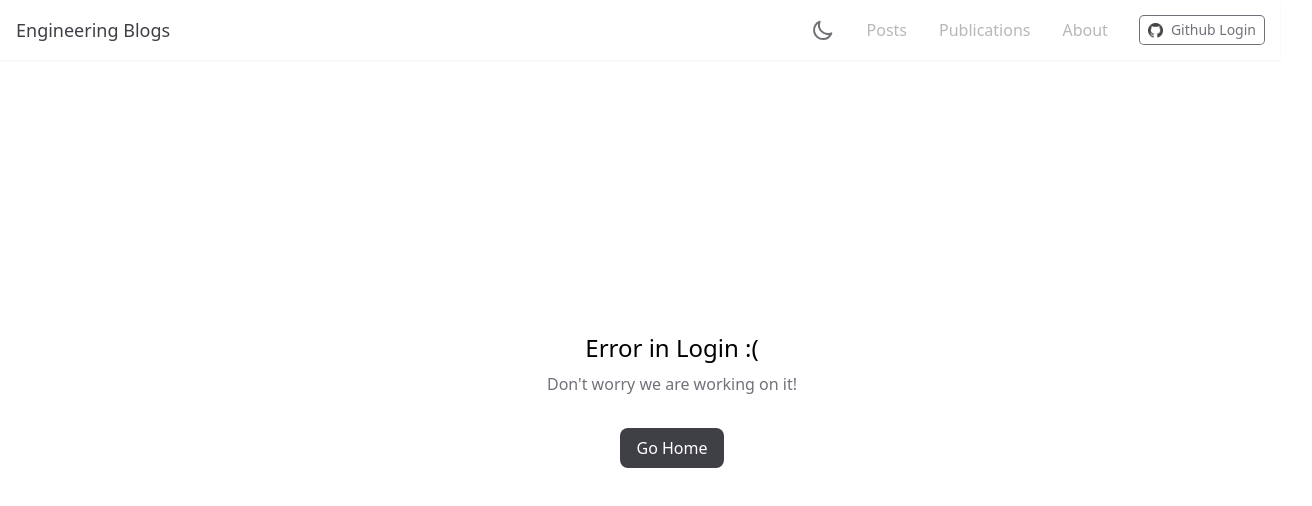
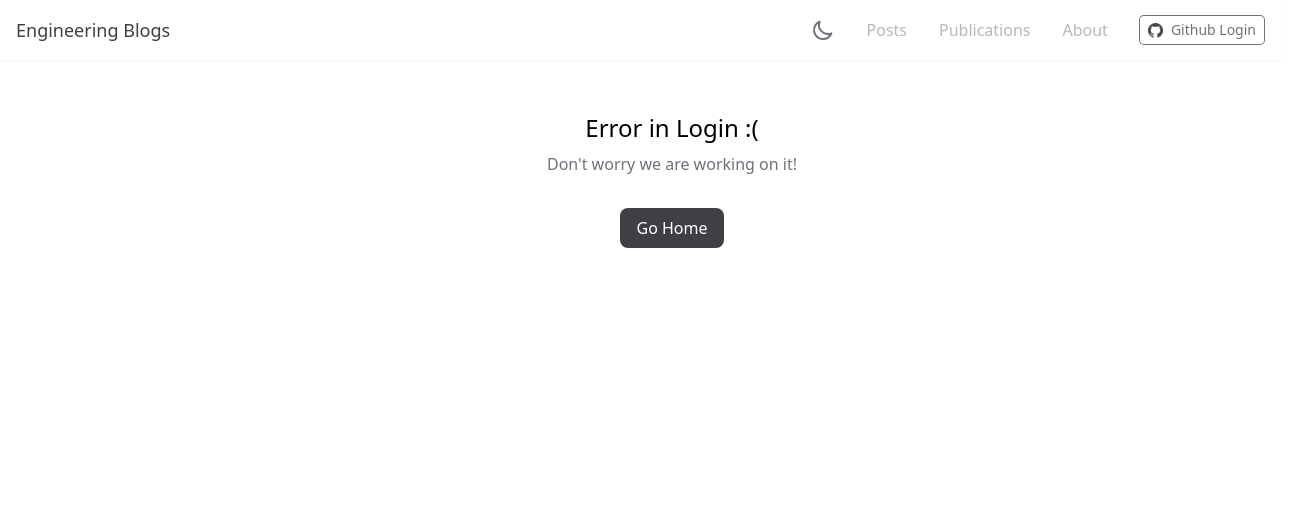
Before and after one commit to gurleensethi/engineering-blogs, a Next.js app in the folder frontend/: page /login/error in a window 1280 px wide. Shown: the top 506 px of the page, 1312 px wide, since content can reach past the window. Built offline with nearby package versions, Linux system fonts and the light colour scheme; no server answers.

Commit message:
fix: no dropdown background problem, css scrolling issue, flair colors issue.

```diff
--- a/frontend/src/components/Page.tsx
+++ b/frontend/src/components/Page.tsx
@@ -33,12 +33,12 @@ export const Page: FC<AppProps> = ({ Component, pageProps }) => {
 
   return (
     <div className={`${darkMode.isEnabled ? "dark" : ""}`}>
-      <div className="bg-white dark:bg-gray-900 h-screen">
+      <div className="h-screen w-screen">
         <div className="fixed">
           <TopBar />
         </div>
         <TopBarLoading isLoading={isLoading} />
-        <div className="px-8 py-24 fade-in h-screen w-screen overflow-scroll">
+        <div className="px-8 py-24 fade-in bg-white dark:bg-gray-900 min-h-full min-w-full">
           <Component {...pageProps} />
         </div>
       </div>
--- a/frontend/src/components/TopBar.tsx
+++ b/frontend/src/components/TopBar.tsx
@@ -81,7 +81,7 @@ export default function TopBar() {
           </svg>
         </div>
         {(isDropDownOpen || isSmall) && (
-          <div className="absolute left-0 right-0 top-full m-2 rounded-md p-2 shadow-lg sm:flex sm:items-center sm:relative sm:left-auto sm:top-auto sm:right-auto sm:shadow-none sm:m-0 sm:p-0">
+          <div className="bg-white dark:bg-black absolute left-0 right-0 top-full m-2 rounded-md p-2 shadow-lg sm:flex sm:items-center sm:relative sm:left-auto sm:top-auto sm:right-auto sm:shadow-none sm:m-0 sm:p-0">
             <TopBarLink
               href="/"
               isActive={router.pathname === "/"}
--- a/frontend/src/pages/index.tsx
+++ b/frontend/src/pages/index.tsx
@@ -59,7 +59,7 @@ const Index: React.FC<Props> = ({
   };
 
   return (
-    <div className="flex flex-col items-center sm:max-w-screen-lg m-auto">
+    <div className="flex flex-col items-center sm:max-w-screen-lg m-auto h-full w-full">
       <Head>
         <title>Posts | Engineering Blogs</title>
       </Head>
--- a/frontend/styles/globals.css
+++ b/frontend/styles/globals.css
@@ -6,6 +6,7 @@
   box-sizing: border-box;
 }
 
+html,
 body {
   margin: 0px;
   padding: 0px;
--- a/frontend/tailwind.config.js
+++ b/frontend/tailwind.config.js
@@ -1,10 +1,7 @@
 const colors = require("tailwindcss/colors");
 
 module.exports = {
-  purge: [
-    "./src/pages/**/*.{js,ts,jsx,tsx}",
-    "./src/components/**/*.{js,ts,jsx,tsx}",
-  ],
+  purge: ["./src/**/*.{js,ts,jsx,tsx}"],
   darkMode: "class",
   theme: {
     colors,
```
